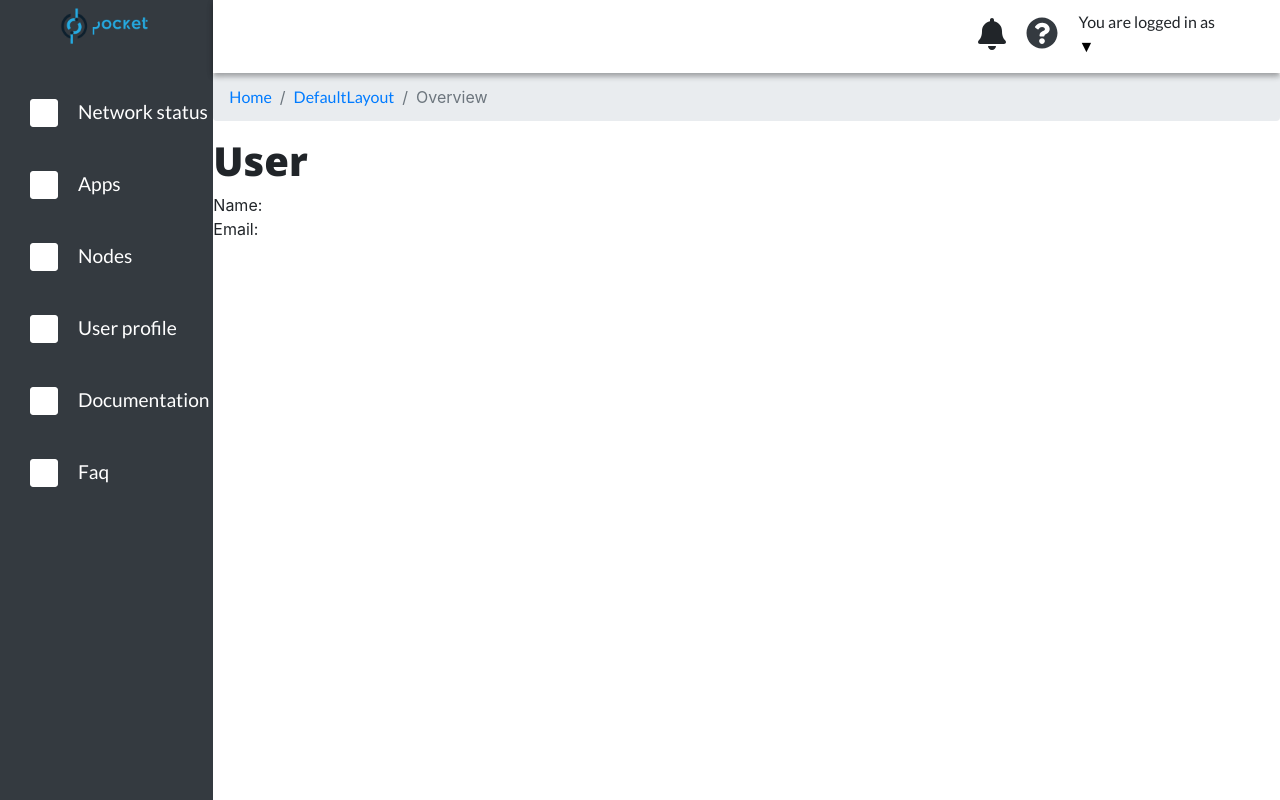
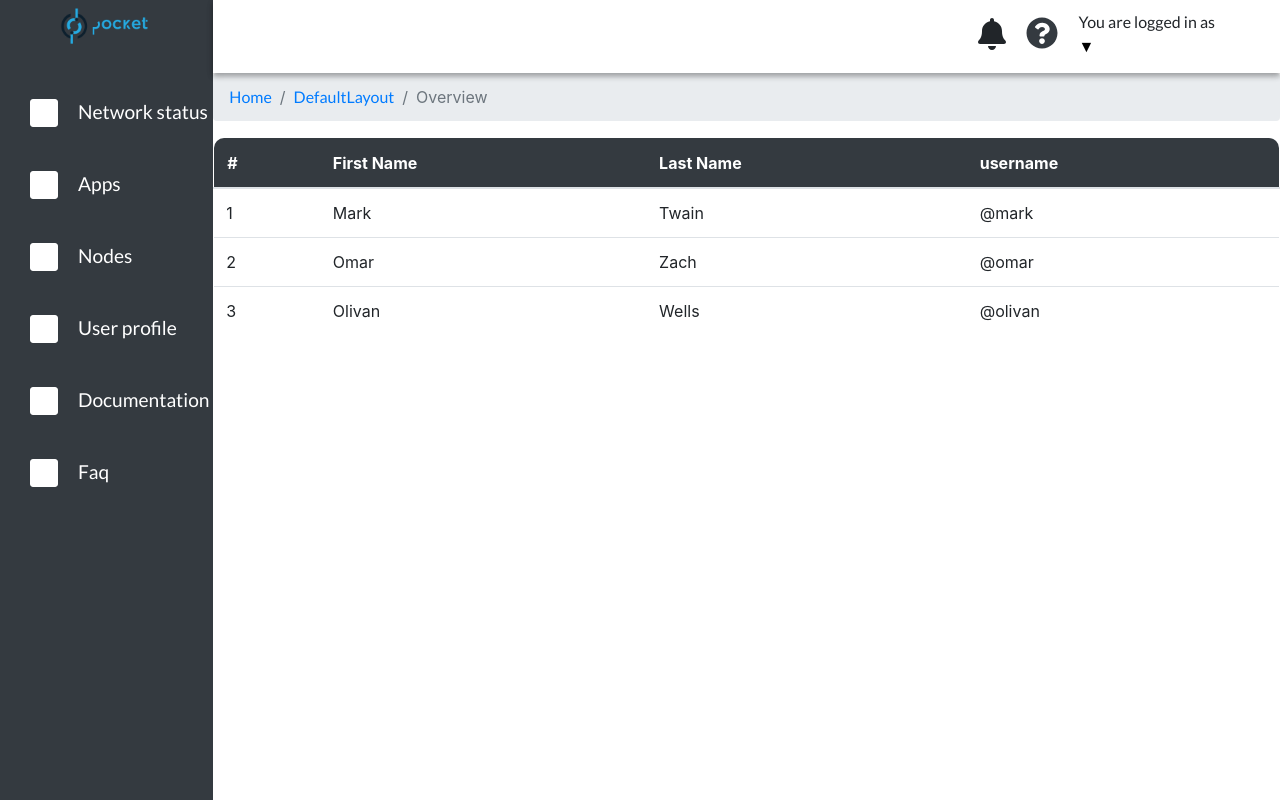
Before and after one commit to pokt-network/pocket-dashboard, a React (Create React App) app in the folder frontend/: page /dashboard in a window 1280 px wide. Built offline with nearby package versions, Linux system fonts and the light colour scheme; no server answers.

Commit message:
Create table component

```diff
--- /dev/null
+++ b/frontend/src/core/components/Table/Table.js
@@ -0,0 +1,91 @@
+import React, {Component} from "react";
+import {Table} from "react-bootstrap";
+import "./Table.scss";
+import {PropTypes} from "prop-types";
+
+class AppTable extends Component {
+  constructor(props, context) {
+    super(props, context);
+
+    this.state = {
+      selectedElements: [],
+    };
+
+    this.isActive = this.isActive.bind(this);
+    this.toggleColumnActive = this.toggleColumnActive.bind(this);
+  }
+
+  isActive(column) {
+    const {selectedElements} = this.state;
+
+    return selectedElements.includes(column) ? "active" : "";
+  }
+
+  toggleColumnActive(col) {
+    const {multiSelect} = this.props;
+
+    let selectedElements = [...this.state.selectedElements];
+
+    if (multiSelect) {
+      selectedElements = this.multiColumnToggle(selectedElements, col);
+    } else {
+      selectedElements = [col];
+    }
+
+    this.setState({selectedElements});
+
+    // Trigger data select change outside
+    this.props.handleSelect(selectedElements);
+  }
+
+  multiColumnToggle(selectedElements, col) {
+    if (this.isActive(col)) {
+      selectedElements = selectedElements.filter(el => el !== col);
+    } else {
+      selectedElements.push(col);
+    }
+    return selectedElements;
+  }
+
+  render() {
+    const {columns, columnData} = this.props;
+
+    return (
+      <Table hover className="app-table">
+        <thead>
+          <tr>
+            {columns.map((col, idx) => (
+              <th key={idx}>{col}</th>
+            ))}
+          </tr>
+        </thead>
+        <tbody>
+          {columnData.map((column, idx) => (
+            <tr
+              onClick={() => this.toggleColumnActive(column)}
+              className={this.isActive(column)}
+              key={idx}
+            >
+              {column.map((col, idx) => (
+                <td key={idx}>{col}</td>
+              ))}
+            </tr>
+          ))}
+        </tbody>
+      </Table>
+    );
+  }
+}
+
+AppTable.defaultProps = {
+  multiSelect: false,
+};
+
+AppTable.propTypes = {
+  columns: PropTypes.array,
+  columnData: PropTypes.array,
+  handleSelect: PropTypes.func,
+  multiSelect: PropTypes.bool,
+};
+
+export default AppTable;
--- /dev/null
+++ b/frontend/src/core/components/Table/Table.scss
@@ -0,0 +1,26 @@
+@import "../../../scss/Core.scss";
+
+.app-table {
+  cursor: pointer;
+
+  thead {
+    background-color: theme-color("dark");
+    color: #ffffff;
+    border: 2px solid transparent;
+
+    th:first-child {
+      border-top-left-radius: 10px;
+      border-top-color: transparent;
+    }
+
+    th:last-child {
+      border-top-right-radius: 10px;
+      border-top-color: transparent;
+    }
+  }
+
+  .active {
+    background-color: rgba(0, 0, 0, 0.075);
+  }
+
+}
--- a/frontend/src/views/Dashboard/Dashboard.js
+++ b/frontend/src/views/Dashboard/Dashboard.js
@@ -1,18 +1,30 @@
 import React, {Component} from "react";
 import UserService from "../../core/services/PocketUserService";
+import AppTable from "../../core/components/Table/Table";
 
 class Dashboard extends Component {
   render() {
     return (
-      <div>
-        <h1>User</h1>
-        <div>
-          <div>Name:</div>
-          <div>{UserService.getUserInfo().name}</div>
-          <div>Email:</div>
-          <div>{UserService.getUserInfo().email}</div>
-        </div>
-      </div>
+      // <div>
+      //   <h1>User</h1>
+      //   <div>
+      //     <div>Name:</div>
+      //     <div>{UserService.getUserInfo().name}</div>
+      //     <div>Email:</div>
+      //     <div>{UserService.getUserInfo().email}</div>
+      //   </div>
+      // </div>
+
+      // TODO: Remove this component for demostration purposes
+      <AppTable
+        columns={["#", "First Name", "Last Name", "username"]}
+        columnData={[
+          ["1", "Mark", "Twain", "@mark"],
+          ["2", "Omar", "Zach", "@omar"],
+          ["3", "Olivan", "Wells", "@olivan"],
+        ]}
+        handleSelect={data => console.log(data)}
+      />
     );
   }
 }
```
